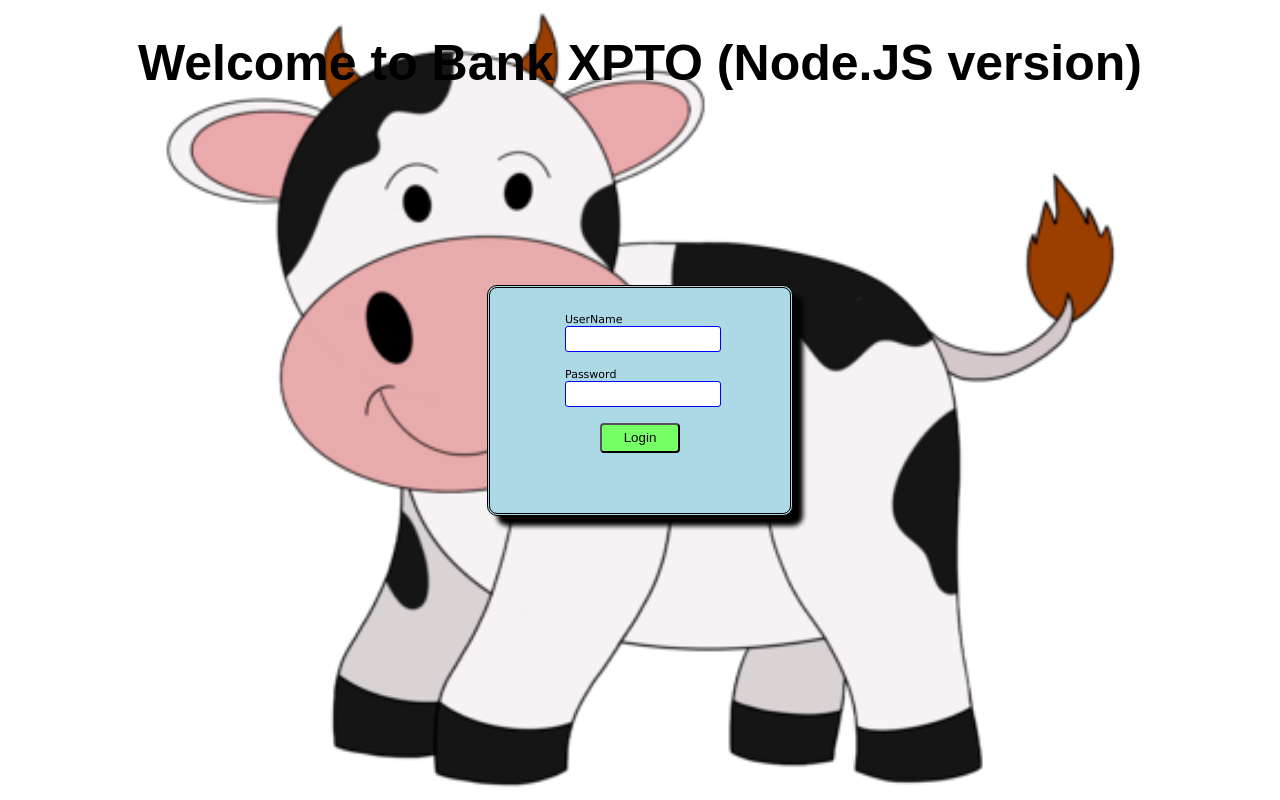
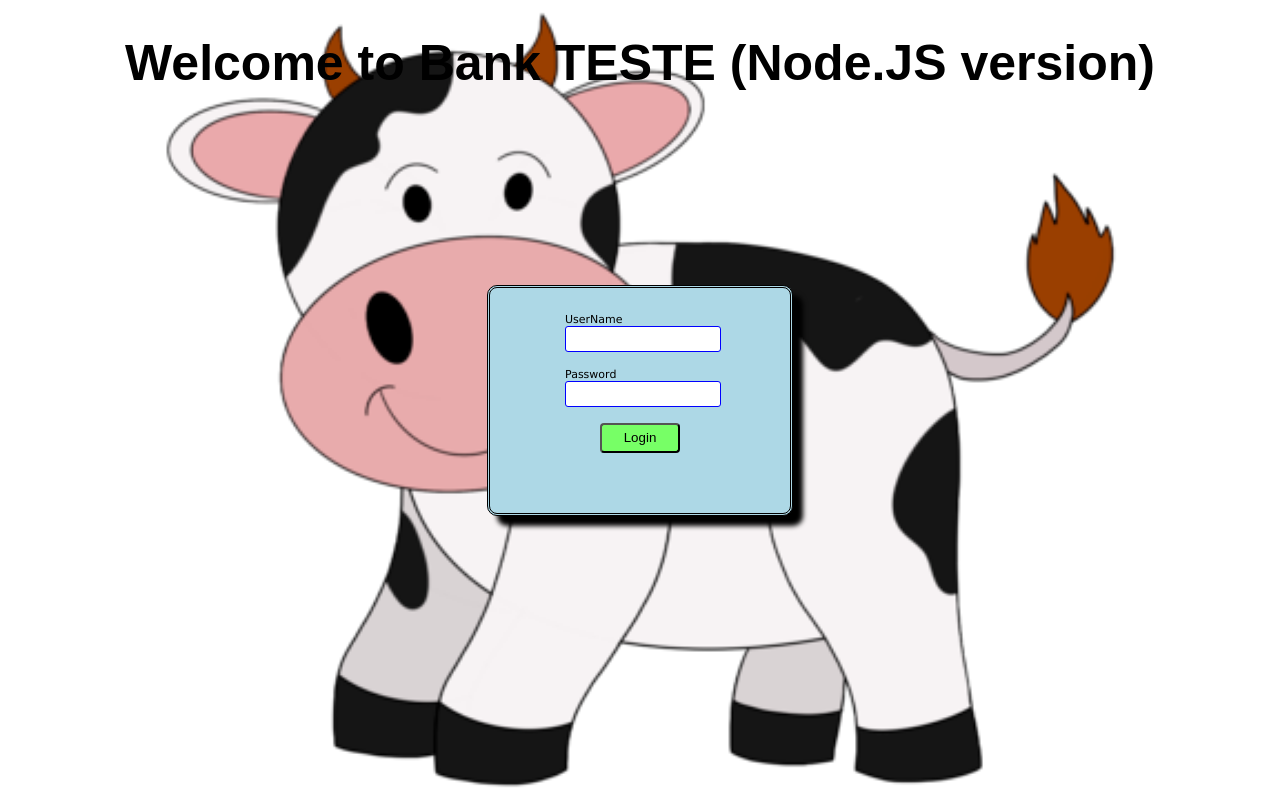
Before and after one commit to RafaelRibeiro2024/insecure_bank_node, a website: page public/index.html in a window 1280 px wide. Drawn offline with Linux system fonts and the light colour scheme.

Commit message:
Modified index.html

```diff
--- a/public/index.html
+++ b/public/index.html
@@ -28,7 +28,7 @@ $(document).ready(function() {
 
 </script>
 
-<h1>Welcome to Bank XPTO (Node.JS version)</h1>
+<h1>Welcome to Bank TESTE (Node.JS version)</h1>
 
 
 <div id="auth" class="auth_div">
```
